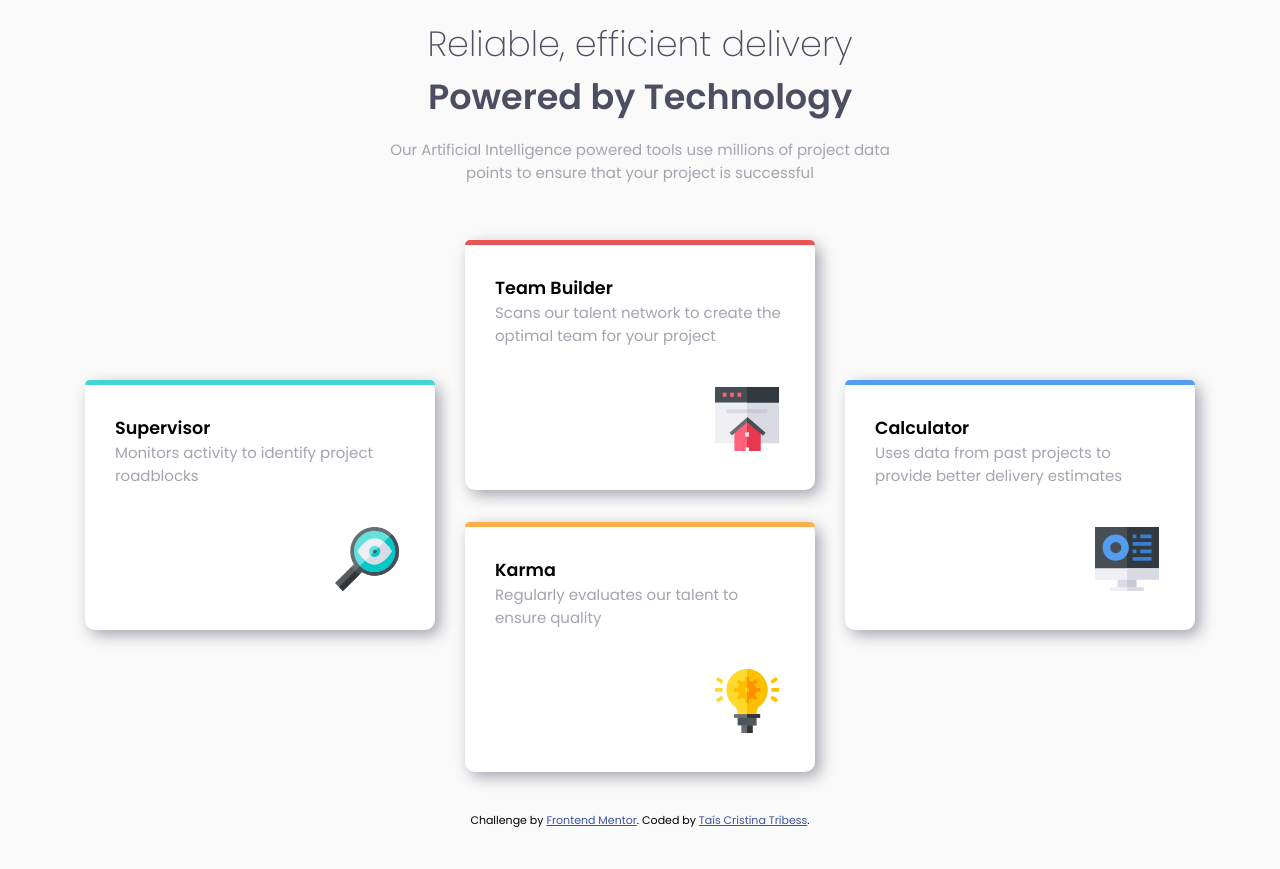
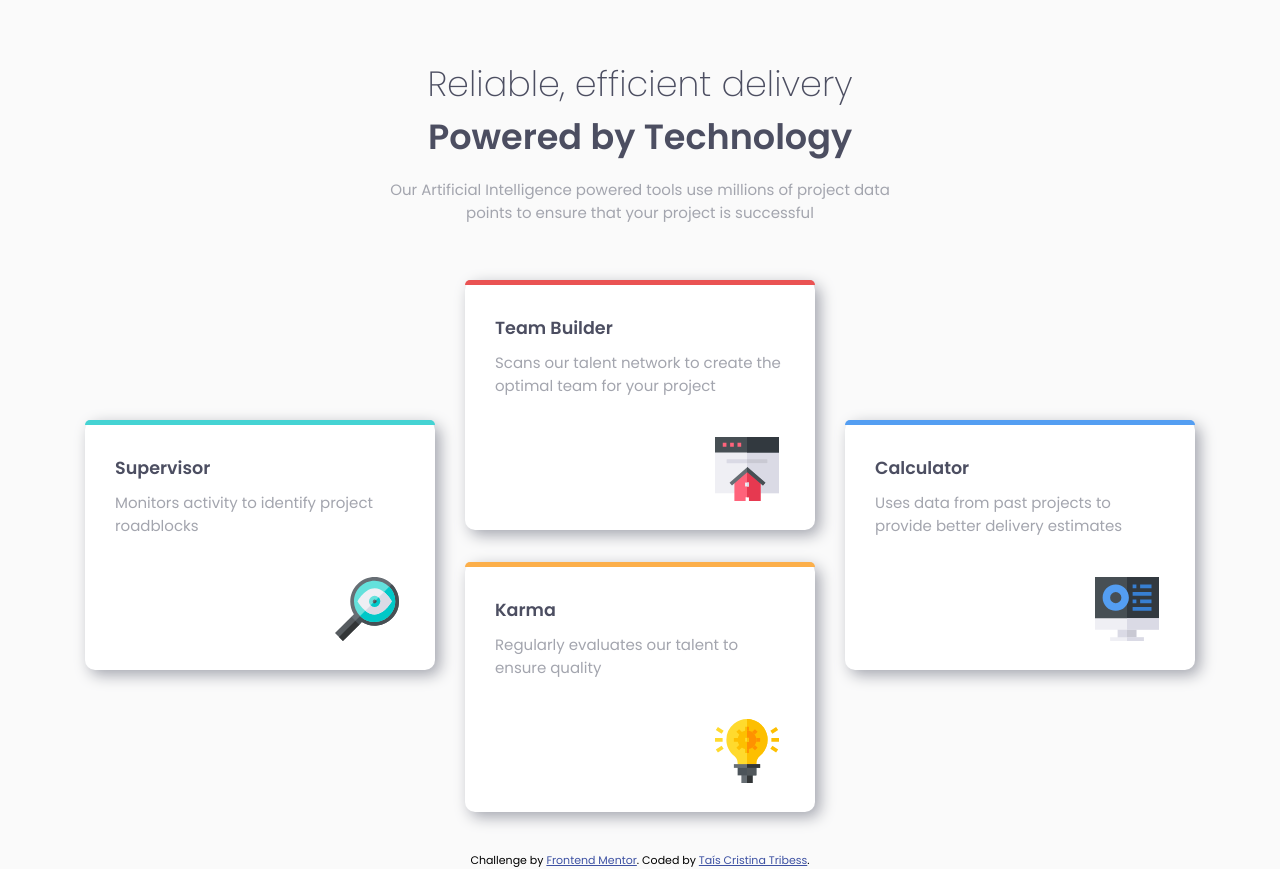
Before and after one commit to tctribess/four-card-feature-section-master, a plain HTML site: page index.html in a window 1280 px wide. Before the commit the page ends 829 px from the top, so only its background shows below. Drawn offline with Linux system fonts and the light colour scheme.

Commit message:
ajuste estilo card e margin-top header

```diff
--- a/style.css
+++ b/style.css
@@ -22,7 +22,6 @@ body{
     background-color: hsl(0, 0%, 98%);
     display: flex;
     flex-direction: column;
-    justify-content: space-evenly;
     align-items: center;
 }
 
@@ -34,6 +33,7 @@ header{
     align-items: center;
     align-self: center;
     justify-content: center;
+    margin-top: 40px;
 
 }
 
@@ -78,6 +78,10 @@ main{
 color: var(--grayish-blue);
 }
 
+.card h3 {
+    color: var(--very-dark-blue);
+    margin-bottom: 10px;
+}
 .separation{
     width: 350px;
     height: 5px;
```
